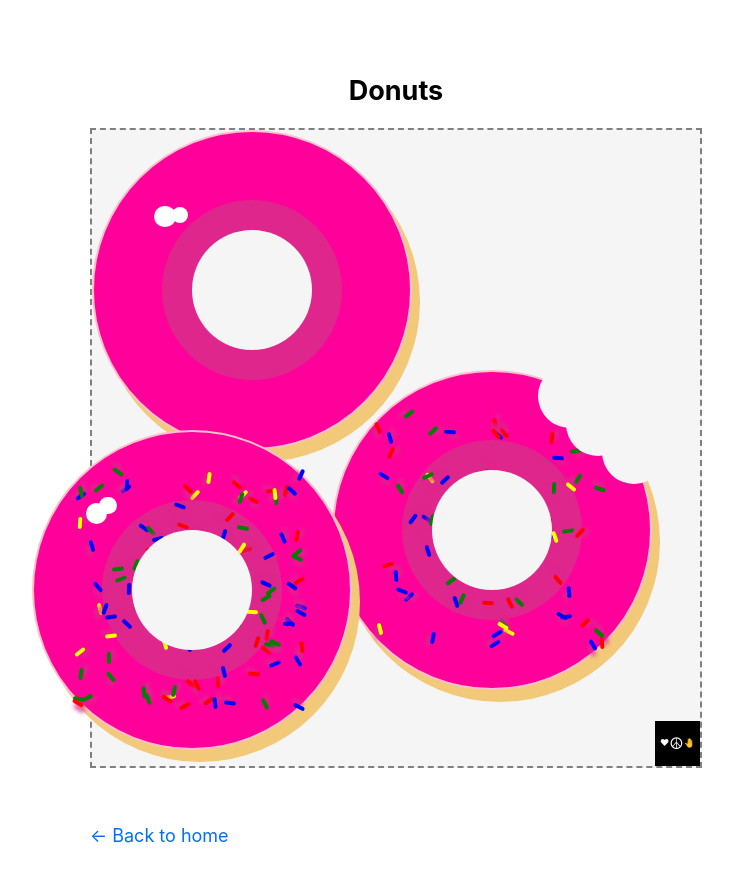
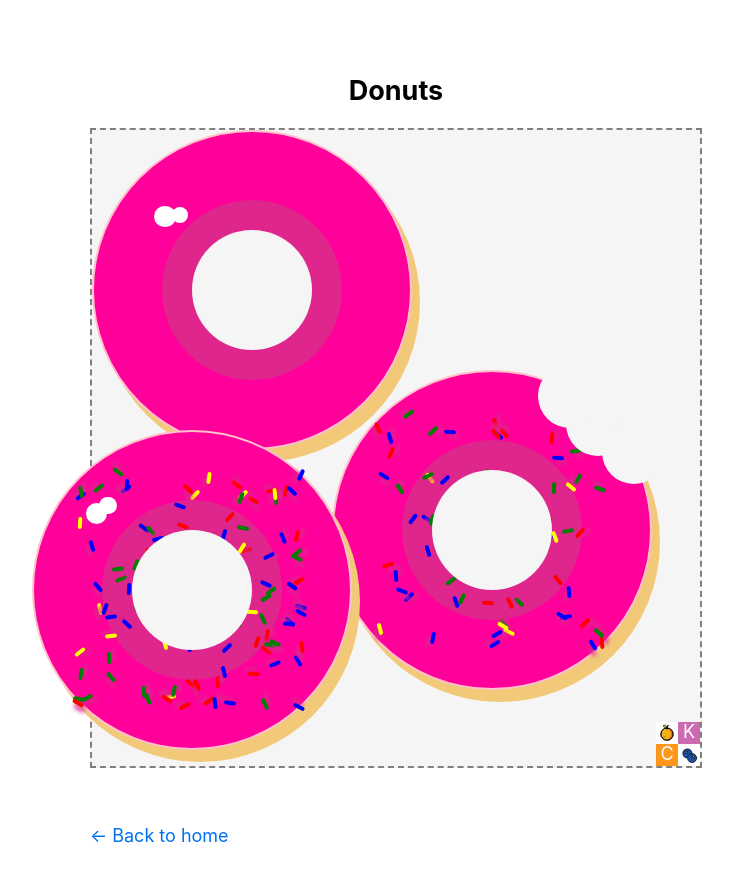
Before and after one commit to louisgv/art, a Next.js app: page /arts/donuts in a window 1280 px wide. Shown: the top 882 px of the page, without its empty margins (244-977 px from the left). Built offline with nearby package versions, Linux system fonts and the light colour scheme.

Commit message:
Use shared signature

```diff
--- /dev/null
+++ b/components/icon.js
@@ -0,0 +1,132 @@
+export const Orange = () => (
+  <svg id="emoji" viewBox="0 0 72 72" xmlns="http://www.w3.org/2000/svg">
+    <g id="color">
+      <circle cx="36" cy="39.7477" r="20" fill="#f1b31c" />
+      <path
+        fill="#e27022"
+        d="M37.6682,23.8477c1.3586-.16,2.3318-.5923,2.3318-1.1,0-.6444-1.567-1.1667-3.5-1.1667s-3.5.5223-3.5,1.1667c0,.5051.9633.9353,2.3111,1.0976"
+      />
+      <path
+        fill="#e27022"
+        d="M43.7849,21.3193A19.9382,19.9382,0,0,0,36,19.7477h-.9091c7.4274,2.77,13.6364,11.1527,13.6364,19.5454s-7.1181,17.685-14.5455,20.4546H36a20.0034,20.0034,0,0,0,7.7849-38.4284Z"
+      />
+      <path
+        fill="#b1cc33"
+        d="M22.9772,11.9177a5.9937,5.9937,0,0,1,2.1214,2.8556c1.0875,3.26,5.9214,5.3569,9.9352,2.9187a3.38,3.38,0,0,1-.7491-2.1825C34.4005,12.2936,29.7206,7.8659,22.9772,11.9177Z"
+      />
+      <path
+        fill="#e27022"
+        d="M35.3111,23.8453a10.2779,10.2779,0,0,0,2.3571.0024"
+      />
+    </g>
+    <g id="line">
+      <circle
+        cx="36"
+        cy="39.7477"
+        r="20"
+        fill="none"
+        stroke="#000000"
+        strokeMiterlimit="10"
+        strokeWidth="2"
+      />
+      <circle cx="26" cy="47.0204" r="0.9091" fill="#000000" />
+      <circle cx="26.9091" cy="50.6568" r="0.9091" fill="#000000" />
+      <circle cx="29.6364" cy="47.9295" r="0.9091" fill="#000000" />
+      <path
+        fill="none"
+        d="M43.7849,21.3193A19.9382,19.9382,0,0,0,36,19.7477h-.9091c7.4274,2.77,13.6364,11.1527,13.6364,19.5454s-7.1181,17.685-14.5455,20.4546H36a20.0034,20.0034,0,0,0,7.7849-38.4284Z"
+      />
+      <circle
+        cx="36"
+        cy="39.7477"
+        r="20"
+        fill="none"
+        stroke="#000000"
+        strokeMiterlimit="10"
+        strokeWidth="2"
+      />
+      <path
+        fill="none"
+        d="M37.6682,23.8477c1.3586-.16,2.3318-.5923,2.3318-1.1,0-.6444-1.567-1.1667-3.5-1.1667s-3.5.5223-3.5,1.1667c0,.5051.9633.9353,2.3111,1.0976"
+      />
+      <path
+        fill="none"
+        d="M35.3111,23.8453a10.2779,10.2779,0,0,0,2.3571.0024"
+      />
+      <path
+        fill="#000000"
+        d="M35.3229,23.8394a1.3247,1.3247,0,0,1-.111-.3163c-.1-.4639-2.3564-11.3917,4.4453-13.2247a1.3169,1.3169,0,0,1,.6856,2.543c-4.3291,1.168-2.5733,10.042-2.5547,10.1318a1.3112,1.3112,0,0,1-.117.8761"
+      />
+      <path
+        fill="none"
+        stroke="#000"
+        strokeMiterlimit="10"
+        strokeWidth="2"
+        d="M22.9772,11.9177a5.9937,5.9937,0,0,1,2.1214,2.8556c1.0875,3.26,5.9214,5.3569,9.9352,2.9187a3.38,3.38,0,0,1-.7491-2.1825C34.4005,12.2936,29.7206,7.8659,22.9772,11.9177Z"
+      />
+      <circle
+        cx="36"
+        cy="39.7477"
+        r="20"
+        fill="none"
+        stroke="#000"
+        strokeMiterlimit="10"
+        strokeWidth="1.6667"
+      />
+      <path d="M35.3229,23.8394a1.3247,1.3247,0,0,1-.111-.3163c-.1-.4639-2.3564-11.3917,4.4453-13.2247a1.3169,1.3169,0,0,1,.6856,2.543c-4.3291,1.168-2.5733,10.042-2.5547,10.1318a1.3112,1.3112,0,0,1-.117.8761" />
+    </g>
+  </svg>
+);
+
+export const Blueberry = () => (
+  <svg id="emoji" viewBox="0 0 72 72" xmlns="http://www.w3.org/2000/svg">
+    <g id="color">
+      <circle cx="31.0752" cy="31.0752" r="15.9318" fill="#1e50a0" />
+      <path
+        fill="#92d3f5"
+        d="M31.1391,25.3086a6.83,6.83,0,0,0-3.1626-.4173,6.8188,6.8188,0,0,0-1.3688-2.88l-.0962-.0884-.0962.0884a7.1959,7.1959,0,0,0-1.3688,2.88,6.83,6.83,0,0,0-3.1626.4173l-.1132.0651.0552.1183a7.1677,7.1677,0,0,0,2.3152,2.1859,6.8412,6.8412,0,0,0-.6005,3.1348l.0268.1278.13-.0158A7.2429,7.2429,0,0,0,26.5115,29.4a7.1092,7.1092,0,0,0,2.7793,1.5246l.13.0158.0269-.1278a6.8058,6.8058,0,0,0-.5654-3.1348,7.1688,7.1688,0,0,0,2.3152-2.1859l.0552-.1183Z"
+      />
+      <circle cx="46" cy="46" r="15" fill="#1e50a0" />
+      <path
+        fill="#92d3f5"
+        d="M45.8609,40.3086a6.83,6.83,0,0,1,3.1626-.4173,6.8188,6.8188,0,0,1,1.3688-2.88l.0962-.0884.0962.0884a7.1959,7.1959,0,0,1,1.3688,2.88,6.83,6.83,0,0,1,3.1626.4173l.1132.0651-.0552.1183a7.1677,7.1677,0,0,1-2.3152,2.1859,6.8412,6.8412,0,0,1,.6005,3.1348l-.0268.1278-.13-.0158A7.2429,7.2429,0,0,1,50.4885,44.4a7.1092,7.1092,0,0,1-2.7793,1.5246l-.13.0158-.0269-.1278a6.8058,6.8058,0,0,1,.5654-3.1348,7.1688,7.1688,0,0,1-2.3152-2.1859l-.0552-.1183Z"
+      />
+    </g>
+    <g id="line">
+      <path
+        fill="none"
+        stroke="#000"
+        strokeLinecap="round"
+        strokeLinejoin="round"
+        strokeWidth="2"
+        d="M31.1391,25.3086a6.83,6.83,0,0,0-3.1626-.4173,6.8188,6.8188,0,0,0-1.3688-2.88l-.0962-.0884-.0962.0884a7.1959,7.1959,0,0,0-1.3688,2.88,6.83,6.83,0,0,0-3.1626.4173l-.1132.0651.0552.1183a7.1677,7.1677,0,0,0,2.3152,2.1859,6.8412,6.8412,0,0,0-.6005,3.1348l.0268.1278.13-.0158A7.2429,7.2429,0,0,0,26.5115,29.4a7.1092,7.1092,0,0,0,2.7793,1.5246l.13.0158.0269-.1278a6.8058,6.8058,0,0,0-.5654-3.1348,7.1688,7.1688,0,0,0,2.3152-2.1859l.0552-.1183Z"
+      />
+      <path
+        fill="none"
+        stroke="#000"
+        strokeLinecap="round"
+        strokeLinejoin="round"
+        strokeWidth="2"
+        d="M26.5114,45.3169A15.0024,15.0024,0,1,1,45.5271,27.2485"
+      />
+      <path
+        fill="none"
+        stroke="#000"
+        strokeLinecap="round"
+        strokeLinejoin="round"
+        strokeWidth="2"
+        d="M45.8609,40.3086a6.83,6.83,0,0,1,3.1626-.4173,6.8188,6.8188,0,0,1,1.3688-2.88l.0962-.0884.0962.0884a7.1959,7.1959,0,0,1,1.3688,2.88,6.83,6.83,0,0,1,3.1626.4173l.1132.0651-.0552.1183a7.1677,7.1677,0,0,1-2.3152,2.1859,6.8412,6.8412,0,0,1,.6005,3.1348l-.0268.1278-.13-.0158A7.2429,7.2429,0,0,1,50.4885,44.4a7.1092,7.1092,0,0,1-2.7793,1.5246l-.13.0158-.0269-.1278a6.8058,6.8058,0,0,1,.5654-3.1348,7.1688,7.1688,0,0,1-2.3152-2.1859l-.0552-.1183Z"
+      />
+      <circle
+        cx="46"
+        cy="46"
+        r="15"
+        fill="none"
+        stroke="#000"
+        strokeLinecap="round"
+        strokeLinejoin="round"
+        strokeWidth="2"
+      />
+    </g>
+  </svg>
+);
--- a/components/signature.js
+++ b/components/signature.js
@@ -1,4 +1,5 @@
 import artStyles from "features/donuts/donuts.module.css";
+import { Blueberry, Orange } from "./icon";
 
 export const LABSignature = () => (
   <div
@@ -21,3 +22,93 @@ export const LABSignature = () => (
     <span style={{ fontSize: 9 }}>🤚</span>
   </div>
 );
+
+export const OrangePurpleSignature = () => (
+  <div
+    style={{
+      background: "black",
+      color: "white",
+      width: 44,
+      height: 44,
+      position: "absolute",
+      display: "flex",
+      justifyContent: "center",
+      alignItems: "center",
+      bottom: 0,
+      right: 0,
+    }}
+  >
+    <div
+      style={{
+        display: "flex",
+        flexDirection: "column",
+        justifyContent: "flex-start",
+        height: "100%",
+        width: "50%",
+      }}
+    >
+      <div
+        style={{
+          // background: "#FF971A",
+
+          background: "white",
+          width: "100%",
+          height: "50%",
+        }}
+      >
+        <Orange />
+      </div>
+      <div
+        className={artStyles.cMove}
+        style={{
+          display: "flex",
+          alignItems: "center",
+          justifyContent: "center",
+          // color: "black",
+          // background: "white",
+          background: "#FF971A",
+          width: "100%",
+          height: "50%",
+        }}
+      >
+        C
+      </div>
+    </div>
+    <div
+      style={{
+        display: "flex",
+        flexDirection: "column",
+        justifyContent: "flex-end",
+        height: "100%",
+        width: "50%",
+      }}
+    >
+      <div
+        className={artStyles.kMove}
+        style={{
+          background: "#CC6BB1",
+          // color: "black",
+          // background: "white",
+          display: "flex",
+          alignItems: "center",
+          justifyContent: "center",
+          width: "100%",
+          height: "50%",
+        }}
+      >
+        K
+      </div>
+      <div
+        style={{
+          // background: "#CC6BB1",
+
+          background: "white",
+          width: "100%",
+          height: "50%",
+        }}
+      >
+        <Blueberry />
+      </div>
+    </div>
+  </div>
+);
--- a/features/donuts/donuts.module.css
+++ b/features/donuts/donuts.module.css
@@ -10,3 +10,47 @@
     transform: rotateZ(360deg);
   }
 }
+
+.cMove {
+  animation: c-move 4s infinite ease-in-out;
+}
+
+@keyframes c-move {
+  0%,
+  100% {
+    transform: translate(0, 0);
+  }
+  25% {
+    transform: translate(0, -22px);
+  }
+
+  50% {
+    transform: translate(22px, -22px);
+  }
+
+  75% {
+    transform: translate(22px, 0);
+  }
+}
+
+.kMove {
+  animation: k-move 4s infinite ease-in-out;
+}
+
+@keyframes k-move {
+  0%,
+  100% {
+    transform: translate(0, 0);
+  }
+  25% {
+    transform: translate(0, 22px);
+  }
+
+  50% {
+    transform: translate(-22px, 22px);
+  }
+
+  75% {
+    transform: translate(-22px, 0);
+  }
+}
--- a/pages/arts/donuts.js
+++ b/pages/arts/donuts.js
@@ -3,7 +3,7 @@ import { Donut } from "features/donuts/donut";
 import Layout from "components/layout";
 
 import { ArtCanvas } from "components/art-canvas";
-import { LABSignature } from "components/signature";
+import { OrangePurpleSignature } from "components/signature";
 
 export default function Donuts() {
   const canvasBackground = "whitesmoke";
@@ -11,7 +11,7 @@ export default function Donuts() {
   return (
     <Layout hideAvatar name="Donuts">
       <ArtCanvas>
-        <LABSignature />
+        <OrangePurpleSignature />
 
         <Donut noSprinkle canvasBackground={canvasBackground} />
         <Donut
--- a/pages/arts/planets.js
+++ b/pages/arts/planets.js
@@ -1,6 +1,6 @@
 import { ArtCanvas } from "components/art-canvas";
 import Layout from "components/layout";
-import { LABSignature } from "components/signature";
+import { OrangePurpleSignature } from "components/signature";
 import styled from "@emotion/styled";
 
 const CanvasObject = styled.div`
@@ -83,7 +83,7 @@ export default function Planets() {
       <ArtCanvas background={canvasBackground}>
         <Uranus />
 
-        <LABSignature />
+        <OrangePurpleSignature />
       </ArtCanvas>
     </Layout>
   );
```
Also changed, not shown: public/1F34A.svg (added), public/1FAD0.svg (added).
